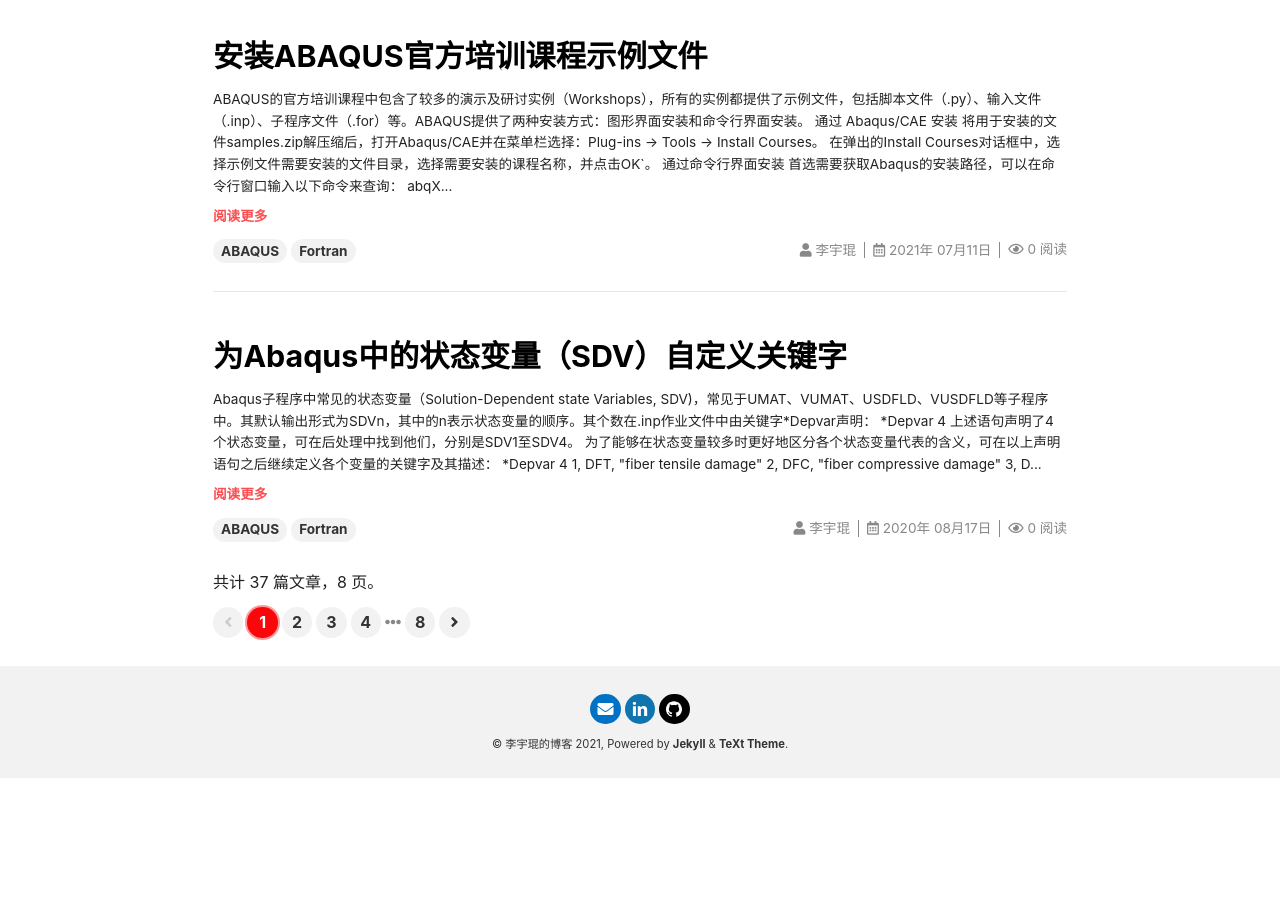
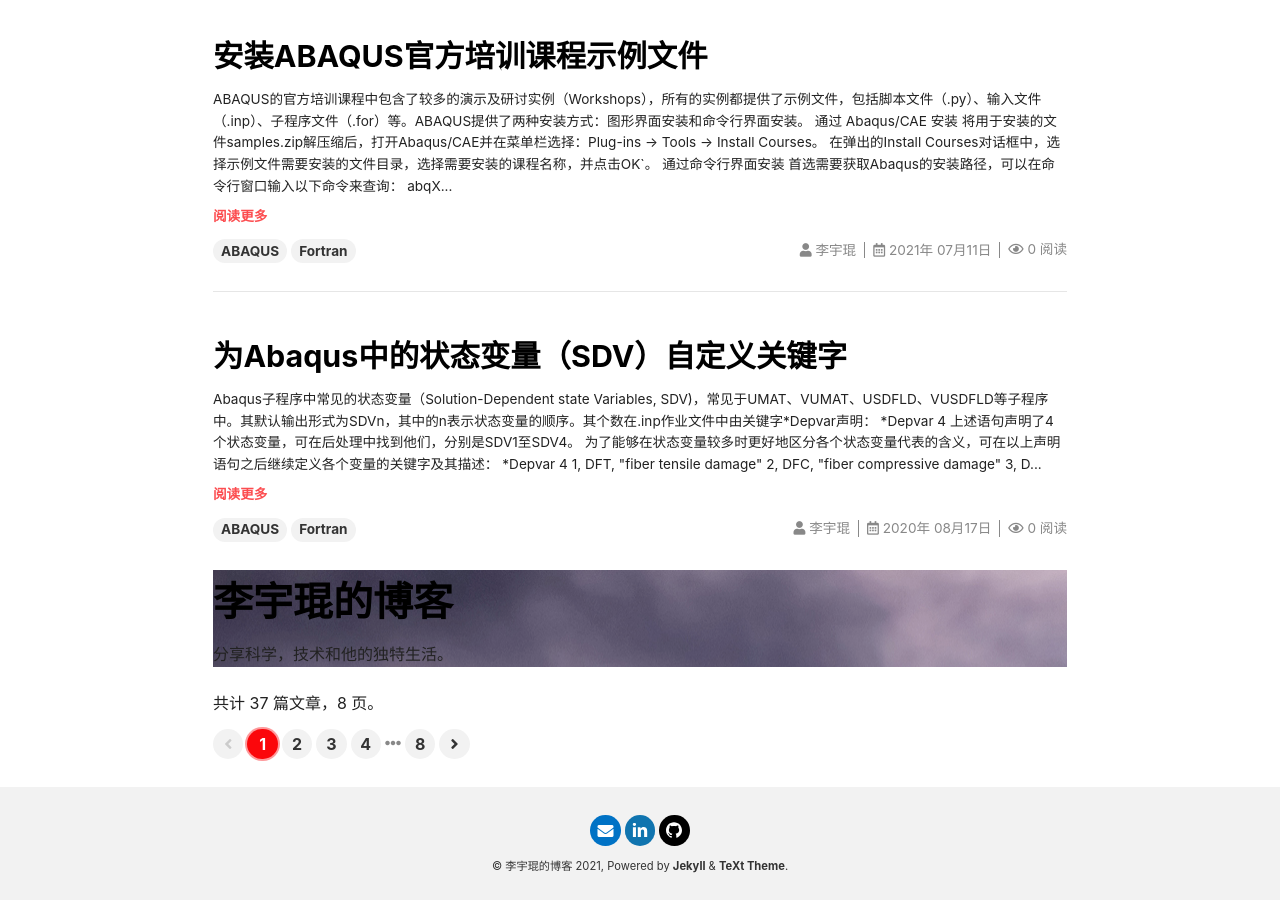
Before and after one commit to lyk6756/lyk6756.github.io, a Jekyll site: the page built from index.html, in a window 1280 px wide and 900 px high, scrolled down 944 px. Built offline with Jekyll 4.4.1, drawn with Linux system fonts in a browser that asks for light colours; nearby versions of some CDN libraries; the list of posts is cut into pages by our own code; comment, search, counter and statistics services are not loaded; before the commit the page ends 1722 px from its top, so only the background shows below that.

Commit message:
add poster

```diff
--- a/_config.yml
+++ b/_config.yml
@@ -21,9 +21,10 @@
 url     : # the base hostname & protocol for your site e.g. https://www.someone.com
 baseurl : # does not include hostname
 title   : 李宇琨的博客
+subtitle: 分享科学，技术和他的独特生活。
 description: > # this means to ignore newlines until "Language & timezone"
-  李宇琨的个人博客：分享科学，技术和他独特的生活。
-
+  李宇琨的个人博客：分享科学，技术和他的独特生活。
+cover: "/assets/images/header_image.jpg"
 
 ## => Language and Timezone
 ##############################
--- a/_layouts/home.html
+++ b/_layouts/home.html
@@ -32,6 +32,16 @@
   show_readmore: true
   show_info: true
 ---
+
+<div class="site-header-container {% if site.cover %}has-cover{% endif %}" {% if site.cover %}style="background-image: url({{ site.cover }});"{% endif %}>
+  <div class="scrim {% if site.cover %}has-cover{% endif %}">
+    <header class="site-header">
+      <h1 class="title">{{ site.title }}</h1>
+      {% if site.subtitle %}<p class="subtitle">{{ site.subtitle }}</p>{% endif %}
+    </header>
+  </div>
+</div>
+
 <div class="layout--home">
   {%- include paginator.html -%}
 </div>
```
